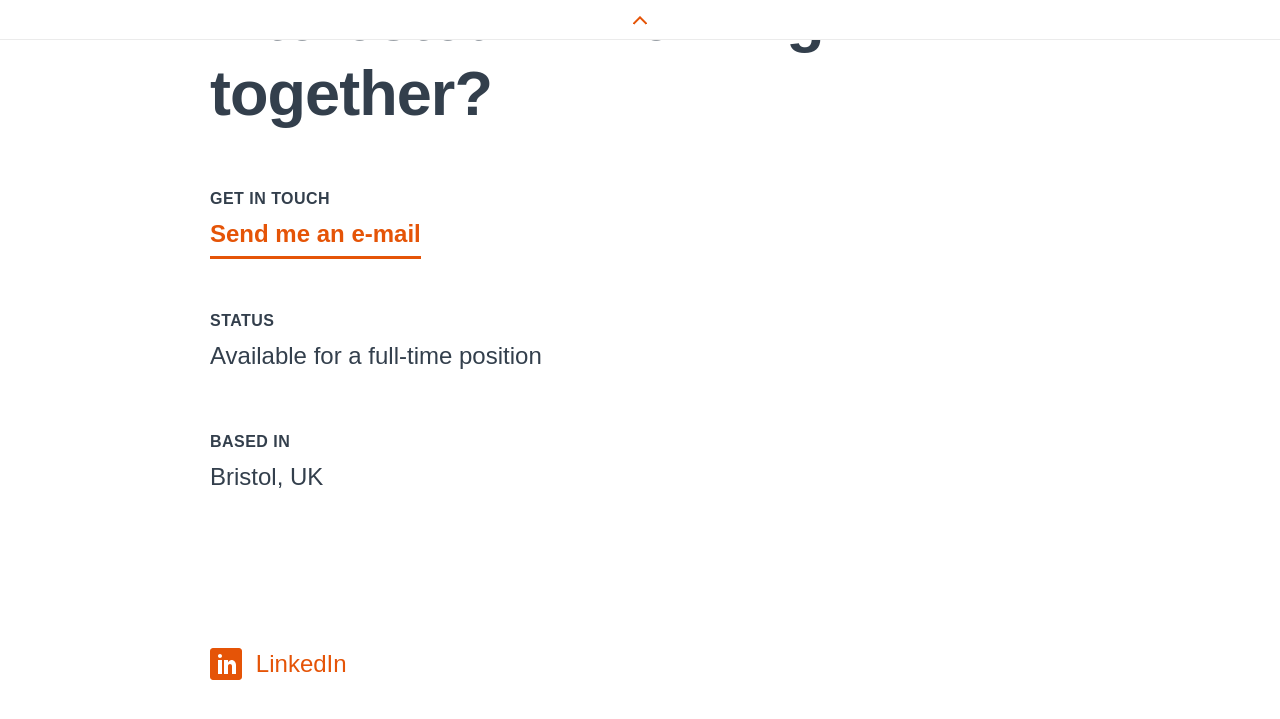
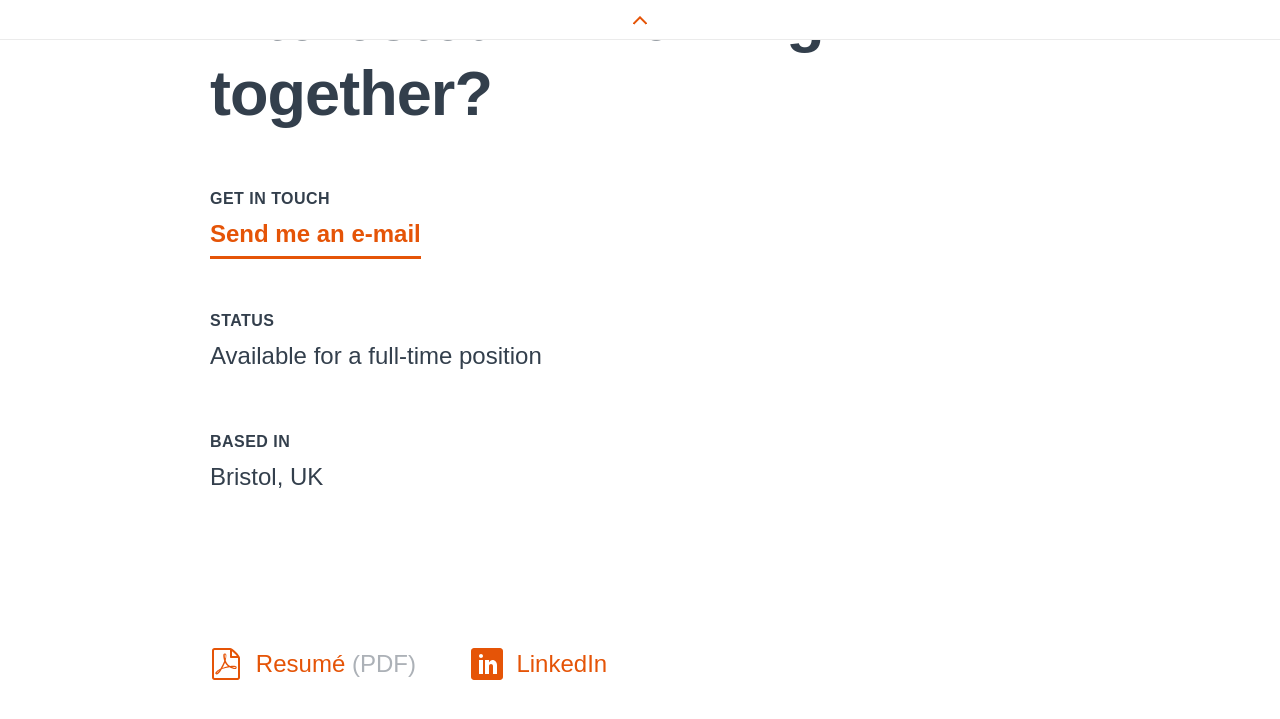
Before and after one commit to ivan-pik/portfolio, a Jekyll site: the page built from about.html, in a window 1280 px wide and 900 px high, scrolled down 5201 px. Shown: the top 719 px of the window. Built offline with Jekyll 4.4.1, drawn with Linux system fonts in a browser that asks for light colours.

Commit message:
Add a PDF CV file and link on the 'About' page

```diff
--- a/about.html
+++ b/about.html
@@ -126,7 +126,7 @@ type: about
 
         <section class="about__section">
           <ul class="about__links">
-
+            <li class="about__link about__link--cv"><a href="/assets/cv-ivan-pik.pdf"><svg class="icon icon-file-pdf"><use xlink:href="#icon-file-pdf"></use></svg> Resumé <span class="note">(PDF)</span></a></li>
             <li class="about__link about__link--linkedin"><a href="https://www.linkedin.com/in/ivanpik"><svg class="icon icon-linkedin"><use xlink:href="#icon-linkedin"></use></svg> LinkedIn</a></li>
           </ul>
         </section>
```
Also changed, not shown: 1 other file.
